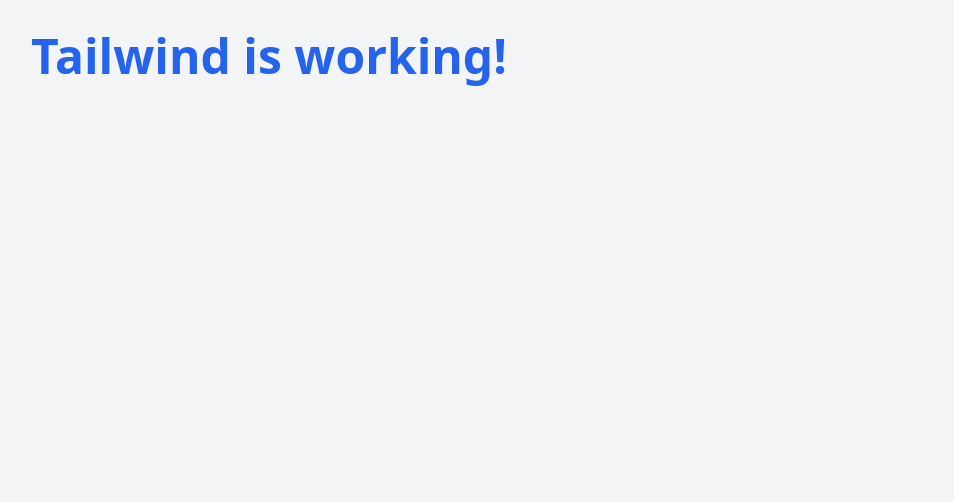
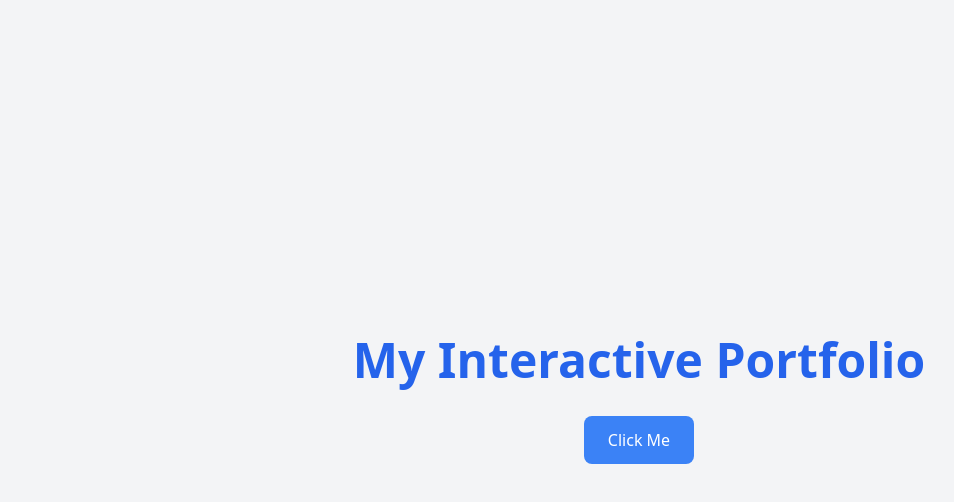
Before and after one commit to jadanguyend/portfolio, a React (Vite) app: page / in a window 1280 px wide. Shown: the top 502 px of the page, without its empty margins (1-955 px from the left). Built offline with nearby package versions, Linux system fonts and the light colour scheme.

Commit message:
added Framer Motion

```diff
--- a/package.json
+++ b/package.json
@@ -12,6 +12,7 @@
   "license": "ISC",
   "description": "",
   "dependencies": {
+    "framer-motion": "^12.23.24",
     "react": "^19.2.0",
     "react-dom": "^19.2.0"
   },
--- a/src/App.jsx
+++ b/src/App.jsx
@@ -1,7 +1,26 @@
+import { motion } from "framer-motion";
+
 export default function App() {
   return (
-    <div className="p-8 bg-gray-100 min-h-screen">
-      <h1 className="text-5xl font-bold text-blue-600">Tailwind is working!</h1>
+    <div className="p-8 min-h-screen bg-gray-100 flex flex-col items-center justify-center">
+      {/* Animated header */}
+      <motion.h1
+        className="text-5xl font-bold mb-8 text-blue-600"
+        initial={{ opacity: 0, y: -50 }}
+        animate={{ opacity: 1, y: 0 }}
+        transition={{ duration: 1 }}
+      >
+        My Interactive Portfolio
+      </motion.h1>
+
+      {/* Animated button */}
+      <motion.button
+        className="px-6 py-3 bg-blue-500 text-white rounded-lg hover:bg-blue-600"
+        whileHover={{ scale: 1.1 }}
+        whileTap={{ scale: 0.95 }}
+      >
+        Click Me
+      </motion.button>
     </div>
   );
 }
```
Also changed, not shown: 2 other files (tests, documents, lock files or other folders).
